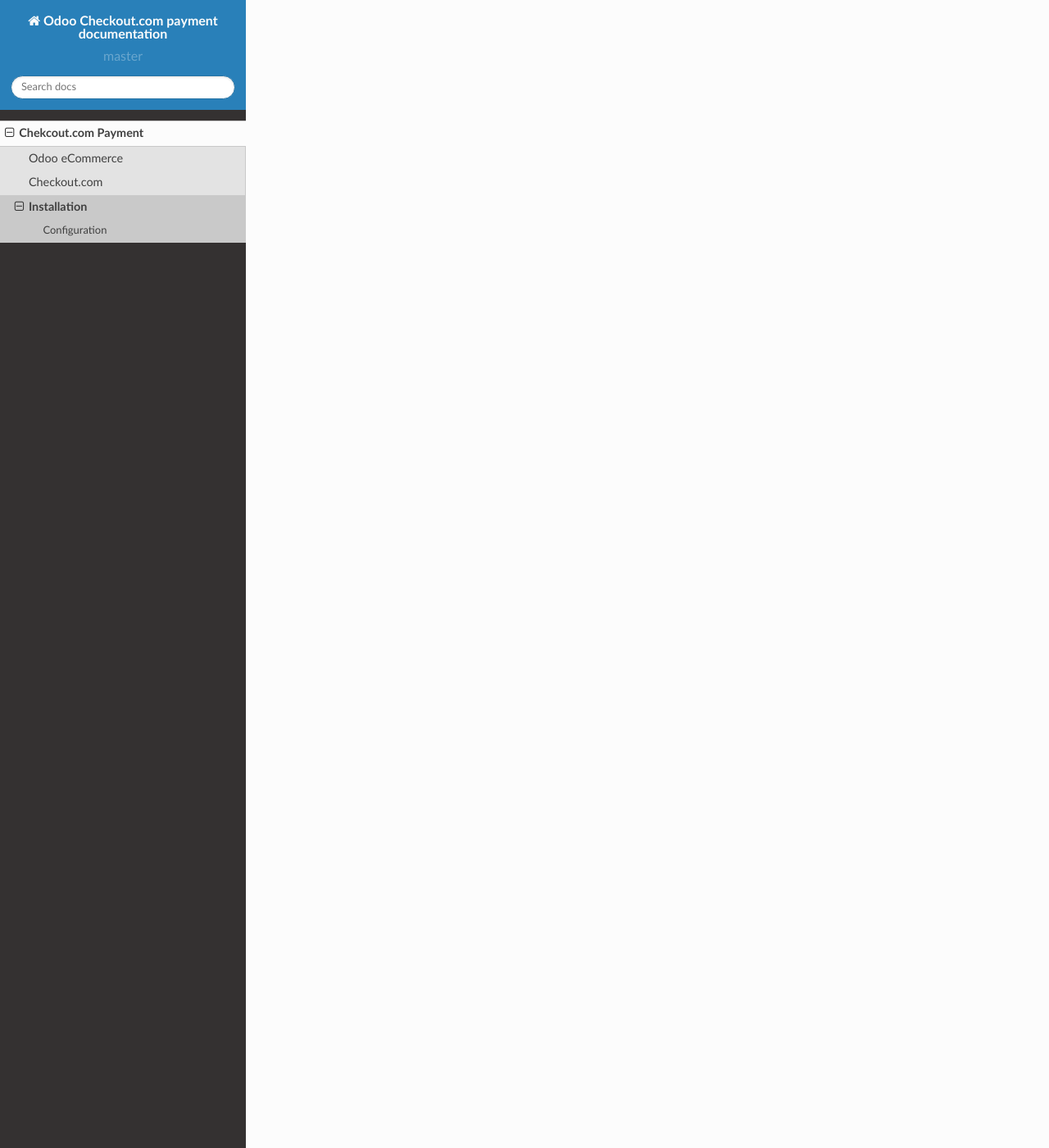
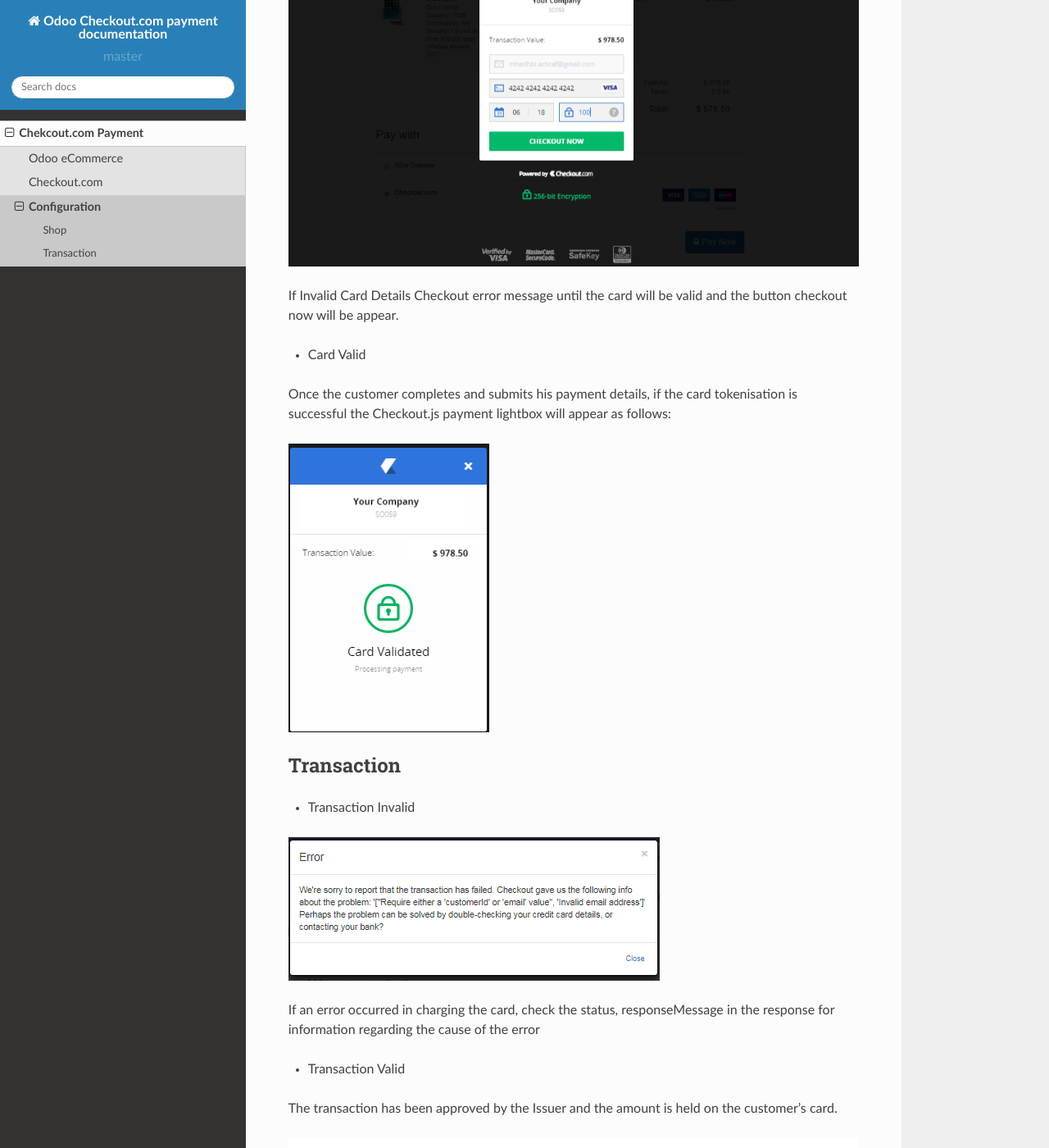
Before and after one commit to AMhadhbi/odoo-payment-checkout, a Sphinx documentation site: the page built from docs/integration/configuration.rst, in a window 1280 px wide and 1400 px high, scrolled down 2225 px. Shown: the whole window at 82% size. Built offline with Sphinx 7.4.7 and the Read the Docs theme 2.0.0, drawn with Linux system fonts in a browser that asks for light colours; some of the changed text lies outside the part shown.

Commit message:
update docs

```diff
--- a/docs/index.rst
+++ b/docs/index.rst
@@ -13,7 +13,6 @@
    integration/index
 
 
-
 .. admonition:: Need More documentation?
    :class: warning
 
--- a/docs/integration/configuration.rst
+++ b/docs/integration/configuration.rst
@@ -1,16 +1,72 @@
-============
-Installation
-============
-
-To install this module, you need to install following module: payment_checkout
-
+=============
 Configuration
 =============
 
-#. Go to Website Admin > Configuration > Settings :
+To install this module, just you need to install following module: payment_checkout
+
+After install the module
+
+* Go to Website Admin > Configuration > Settings :
 
 .. image:: ../images/check_setting.PNG
 
-#. Add your API Access Key :
+* Add your API Access Key :
 
 .. image:: ../images/check_config.PNG
+
+
+* Configuration :
+
+Test environment
+
+.. image:: ../images/check_config_2.PNG
+
+Once the payment method ready, make it visible in the payment interface and activate the Production mode.
+
+Shop
+====
+
+* Choose checkout.com
+
+.. image:: ../images/choose_checkout.PNG
+
+
+* Test card validity
+
+**Enter Card Details**
+
+.. image:: ../images/test_card.PNG
+
+If Invalid Card Details Checkout error message until the card will be valid and the button checkout now will be appear.
+
+* Card Valid
+
+Once the customer completes and submits his payment details, if the card tokenisation is successful the Checkout.js payment lightbox will appear as follows:
+
+.. image:: ../images/test_card_valid.PNG
+
+
+Transaction
+===========
+
+* Transaction Invalid
+
+.. image:: ../images/INVALID_transaction.PNG
+
+If an error occurred in charging the card, check the status, responseMessage in the response for information regarding the cause of the error
+
+* Transaction Valid
+
+The transaction has been approved by the Issuer and the amount is held on the customer’s card.
+
+.. image:: ../images/order_valid.PNG
+
+
+* Transaction Sandbox : Transaction Details
+
+.. image:: ../images/sandbox_transaction.PNG
+
+
+* Transaction Odoo : Transaction Details :
+
+.. image:: ../images/sale_order_transaction.PNG
```
Also changed, not shown: other parts of docs/index.rst (+1 -1 lines), docs/integration/checkout.rst (+39 -2 lines), docs/integration/odoo.rst (+23 -0 lines), docs/images/INVALID_transaction.PNG (added), docs/images/check_config_2.PNG (added), docs/images/choose_checkout.PNG, docs/images/order_valid.PNG (added), docs/images/sale_order_transaction.PNG (added), docs/images/sandbox_transaction.PNG (added), docs/images/test_card.PNG (added), docs/images/test_card_valid.PNG (added).
